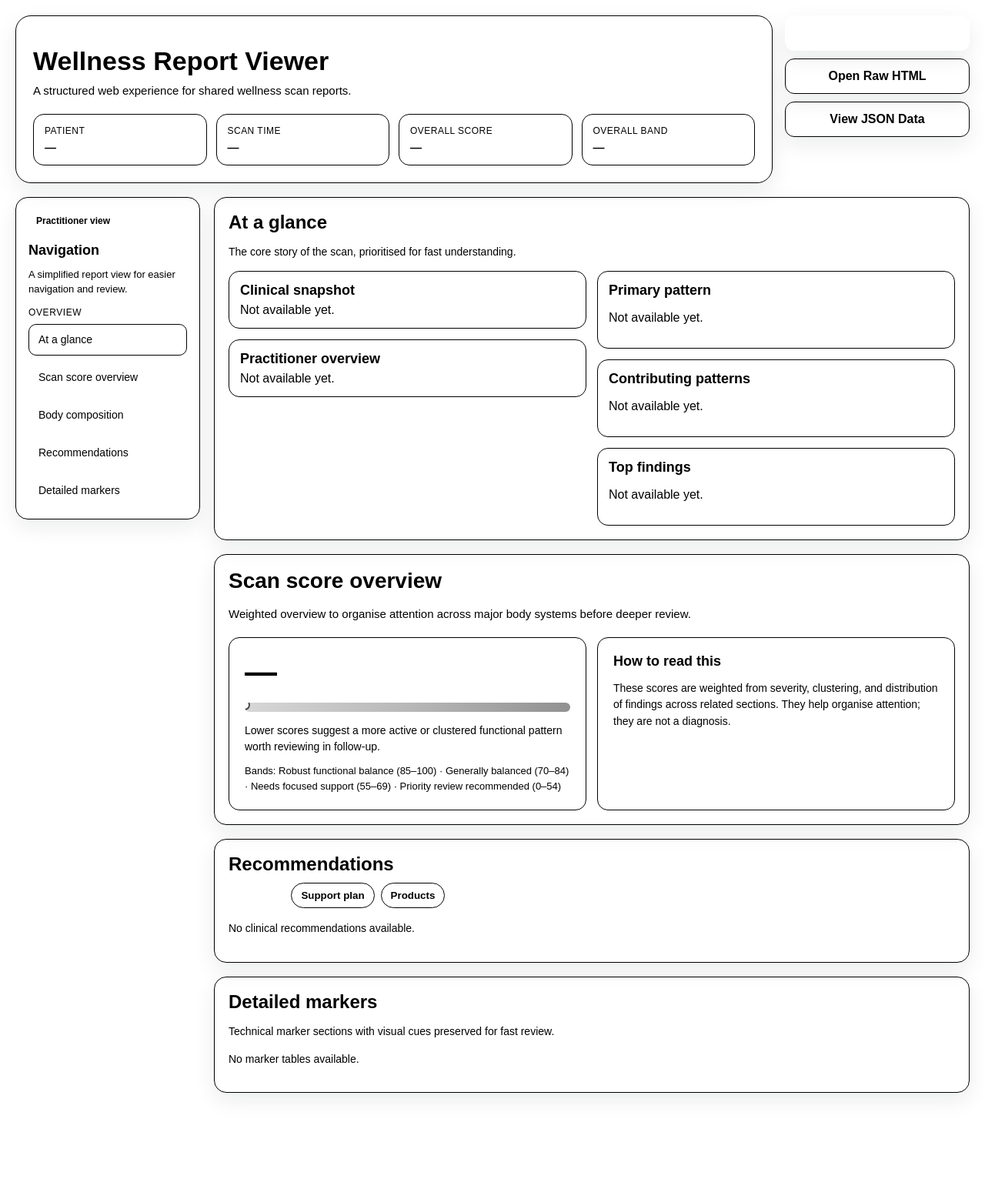
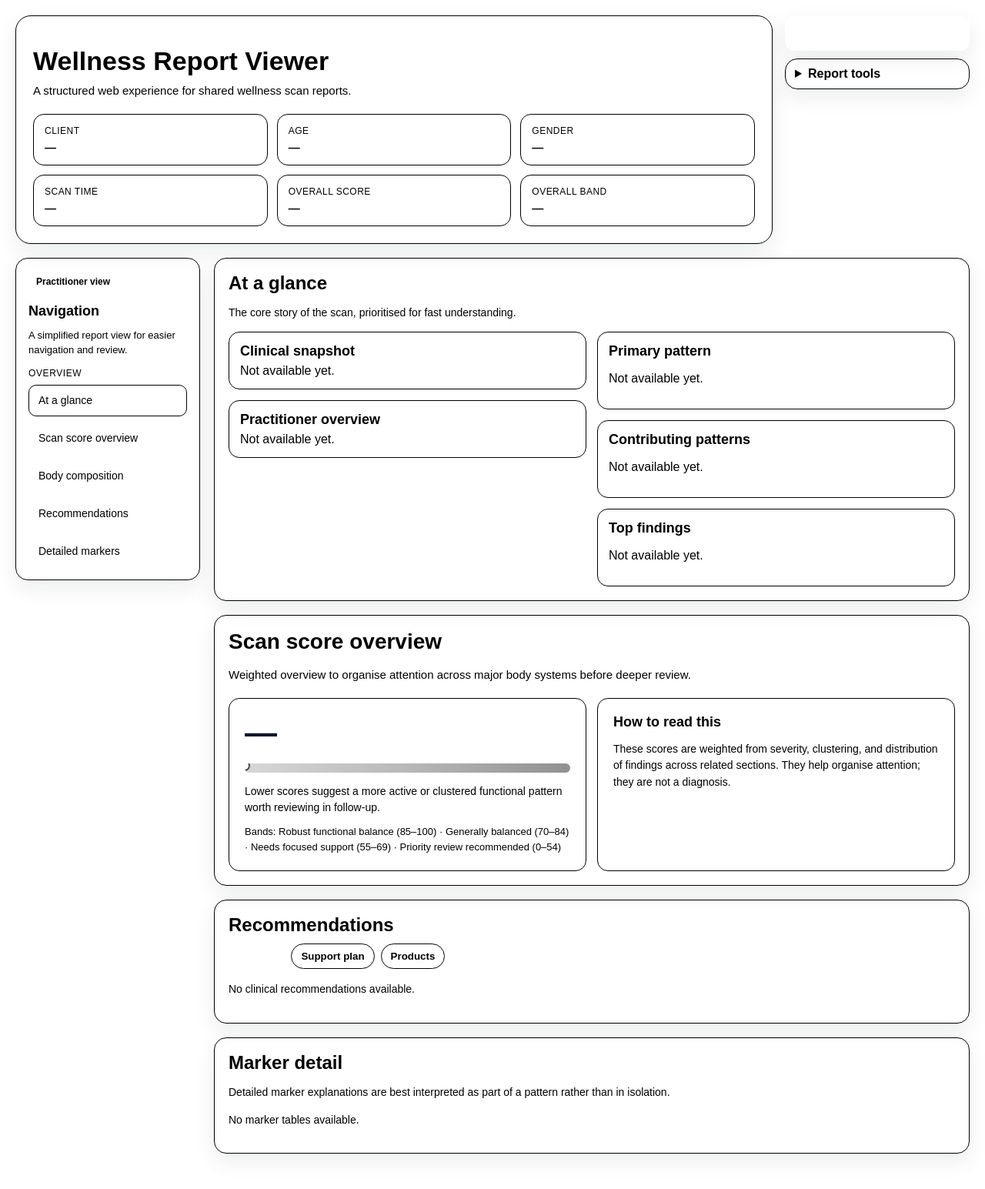
Before and after one commit to ezechiana/qrma-report-engine, a FastAPI app: template app/templates/report_viewer.html in a window 1280 px wide. Shown: the whole page at 77% size. Before the commit the page ends 1425 px from the top, so only its background shows below. Run offline with FastAPI, Linux system fonts and the light colour scheme; the template is opened without the code that fills it, so the values that code supplies are empty; parts of the project's set-up code (start-up, migrations or seed data) failed here and were passed over.

Commit message:
Working before making changes after ChatGPT crash
Made-with: Cursor

```diff
--- a/app/templates/report_viewer.html
+++ b/app/templates/report_viewer.html
@@ -117,7 +117,7 @@
 
         .hero-grid {
             display: grid;
-            grid-template-columns: repeat(4, minmax(0, 1fr));
+            grid-template-columns: repeat(3, minmax(0, 1fr));
             gap: 12px;
             margin-top: 18px;
         }
@@ -377,6 +377,24 @@
             transform: translateX(-50%);
         }
 
+        .score-card:hover {
+            border-color: color-mix(in srgb, var(--brand) 25%, var(--line));
+            box-shadow: 0 12px 28px rgba(19, 31, 24, 0.12);
+        }
+
+        .score-card-number {
+            font-size: 34px;
+            font-weight: 700;
+            color: #374151; /* charcoal instead of black */
+        }
+
+
+        .score-number {
+            color: #0f172a; /* strong black */
+        }
+
+
+
         .pill {
             display: inline-block;
             padding: 6px 10px;
@@ -565,6 +583,12 @@
             font-size: 12px;
         }
 
+        .rec-card:hover {
+            border-color: color-mix(in srgb, var(--brand) 25%, var(--line));
+            box-shadow: 0 10px 24px rgba(0,0,0,0.08);
+        }
+
+
         .range-bar-wrap {
             margin-top: 10px;
         }
@@ -744,6 +768,19 @@
     {% set patient = ov.patient or {} %}
     {% set body = detail.body_composition_block or {} %}
 
+
+
+    {% macro section_slug(value) -%}
+        {{- (value or '')
+            | lower
+            | replace('&', 'and')
+            | replace('/', '-')
+            | replace(' ', '-')
+            | replace('--', '-')
+            | replace('--', '-')
+        -}}
+    {%- endmacro %}
+
     <div class="shell">
         <div class="topbar">
             <div class="hero">
@@ -762,8 +799,16 @@
 
                 <div class="hero-grid">
                     <div class="stat">
-                        <div class="stat-label">Patient</div>
+                        <div class="stat-label">Client</div>
                         <div class="stat-value">{{ patient.full_name or "—" }}</div>
+                    </div>
+                     <div class="stat">
+                        <div class="stat-label">Age</div>
+                        <div class="stat-value">{{ patient.age or "—" }}</div>
+                    </div>
+                    <div class="stat">
+                        <div class="stat-label">Gender</div>
+                        <div class="stat-value">{{ patient.sex or "—" }}</div>
                     </div>
                     <div class="stat">
                         <div class="stat-label">Scan time</div>
@@ -782,9 +827,16 @@
 
             <div class="actions">
                 <a class="btn primary" href="{{ report.pdf_url }}" target="_blank" rel="noopener noreferrer">Download PDF</a>
-                <a class="btn" href="{{ report.html_url }}" target="_blank" rel="noopener noreferrer">Open Raw HTML</a>
-                <a class="btn" href="{{ report.data_url }}" target="_blank" rel="noopener noreferrer">View JSON Data</a>
+
+                <details class="card" style="padding:10px 12px;">
+                    <summary style="cursor:pointer; font-weight:700;">Report tools</summary>
+                    <div style="display:flex; flex-direction:column; gap:10px; margin-top:10px;">
+                        <a class="btn" href="{{ report.html_url }}" target="_blank" rel="noopener noreferrer">Open Raw HTML</a>
+                        <a class="btn" href="{{ report.data_url }}" target="_blank" rel="noopener noreferrer">View JSON Data</a>
+                    </div>
+                </details>
             </div>
+
         </div>
 
         <div class="workspace">
@@ -821,7 +873,7 @@
                         <div class="summary-stack">
                             <div class="summary-card">
                                 <h3>Clinical snapshot</h3>
-                                <div>{{ ov.overall_summary.clinical_snapshot or ov.overall_summary.summary or "Not available yet." }}</div>
+                                <div>{{ ov.overall_summary.clinical_snapshot or ov.overall_summary.summary or ov.overall_summary or "Not available yet." }}</div>
                             </div>
 
                             <div class="summary-card">
@@ -927,7 +979,8 @@
                     <div class="grid-3" style="margin-top:18px;">
                         {% for card in systems.system_score_cards %}
                             {% set score = card.score or 0 %}
-                            <div class="score-card">
+                            {% set first_target = card.section_titles[0] if card.section_titles else card.title %}
+                        <div class="score-card" data-marker-target="marker-section-{{ section_slug(first_target) }}" style="cursor:pointer;">
                                 <div class="score-card-header">
                                     <h3 class="score-card-title">{{ card.title }}</h3>
                                     <div class="score-card-band">
@@ -977,7 +1030,7 @@
                         {% if recs.clinical_recommendations %}
                             <div class="grid-2">
                                 {% for rec in recs.clinical_recommendations %}
-                                    <div class="rec-card">
+                                    <div class="rec-card" data-marker-target="marker-section-{{ section_slug(rec.related_section) }}"style="cursor:pointer;">
                                         <h4>{{ rec.title }}</h4>
                                         <div>{{ rec.summary }}</div>
                                         {% if rec.rationale %}
@@ -1050,11 +1103,11 @@
 
                 {% if body %}
                 <section id="body-composition" class="panel card">
-                    <div class="marker-group" style="margin-top:0;">
+                    <div class="marker-group" id="body-composition-panel" style="margin-top:0;">
                         <div class="marker-group-header" onclick="toggleMarkerGroup('body-comp-group')">
                             <h3>Body composition &amp; metabolic profile</h3>
                             <div class="marker-group-meta">
-                                {{ body.status_label or "Within range" }}
+                                {{ body.status_label or "Various ranges" }}
                             </div>
                         </div>
 
@@ -1116,13 +1169,13 @@
                 {% endif %}
 
                 <section id="markers" class="panel card">
-                    <h2>Detailed markers</h2>
-                    <p class="subtle">Technical marker sections with visual cues preserved for fast review.</p>
+                    <h2>Marker detail</h2>
+                    <p class="subtle">Detailed marker explanations are best interpreted as part of a pattern rather than in isolation.</p>
 
                     {% if detail.full_marker_tables %}
                         {% for section in detail.full_marker_tables %}
                             {% set section_idx = loop.index0 %}
-                            <div class="marker-group">
+                            <div class="marker-group" id="marker-section-{{ section_slug(section.title) }}">
                                 <div class="marker-group-header" onclick="toggleMarkerGroup('group-{{ section_idx }}')">
                                     <h3>{{ section.title }}</h3>
                                     <div class="marker-group-meta">
@@ -1178,7 +1231,7 @@
 
                                             <div class="marker-detail" id="marker-{{ section_idx }}-{{ row_idx }}">
                                                 <div class="edu-block">
-                                                    <div class="edu-title">What this marker means</div>
+                                                    <div class="edu-title">What this means</div>
                                                     <div class="edu-body">{{ row.what_it_means or row.meaning or "Not available yet." }}</div>
                                                 </div>
 
@@ -1270,53 +1323,58 @@
         </div>
     </div>
 
-    <script>
+        <script>
         (function () {
-            const navLinks = document.querySelectorAll(".nav-list a");
+            const navLinks = document.querySelectorAll('.nav-list a');
             navLinks.forEach((link) => {
-                link.addEventListener("click", () => {
-                    navLinks.forEach((l) => l.classList.remove("active"));
-                    link.classList.add("active");
+                link.addEventListener('click', () => {
+                    navLinks.forEach((l) => l.classList.remove('active'));
+                    link.classList.add('active');
                 });
             });
 
-            const allTabButtons = document.querySelectorAll(".tab-btn");
-            const allTabPanels = document.querySelectorAll(".tab-panel");
+            const tabButtons = document.querySelectorAll('.tab-btn');
+            const tabPanels = document.querySelectorAll('.tab-panel');
+            tabButtons.forEach((btn) => {
+                btn.addEventListener('click', () => {
+                    const panelId = btn.dataset.tab;
+                    const relatedGroup = btn.closest('section, .card, .marker-group-body') || document;
+                    const localButtons = relatedGroup.querySelectorAll('.tab-btn');
+                    const localPanels = relatedGroup.querySelectorAll('.tab-panel');
+                    localButtons.forEach((b) => b.classList.remove('active'));
+                    localPanels.forEach((p) => p.classList.remove('active'));
+                    btn.classList.add('active');
+                    const panel = document.getElementById(panelId);
+                    if (panel) panel.classList.add('active');
+                });
+            });
 
-            allTabButtons.forEach((btn) => {
-                btn.addEventListener("click", () => {
-                    const tabName = btn.dataset.tab;
-                    if (!tabName) return;
+            const jumpCards = document.querySelectorAll('[data-marker-target]');
+            jumpCards.forEach((card) => {
+                card.addEventListener('click', () => {
+                    const targetId = card.getAttribute('data-marker-target');
+                    if (!targetId) return;
+                    const target = document.getElementById(targetId);
+                    if (!target) return;
 
-                    const isBodyTab = tabName.startsWith("body-tab-");
-
-                    if (isBodyTab) {
-                        document.querySelectorAll('.tab-btn[data-tab^="body-tab-"]').forEach((b) => b.classList.remove("active"));
-                        document.querySelectorAll('.tab-panel[id^="body-tab-"]').forEach((p) => p.classList.remove("active"));
-                    } else {
-                        document.querySelectorAll('.tab-btn[data-tab="clinical-tab"], .tab-btn[data-tab="plan-tab"], .tab-btn[data-tab="products-tab"]').forEach((b) => b.classList.remove("active"));
-                        document.querySelectorAll('#clinical-tab, #plan-tab, #products-tab').forEach((p) => p.classList.remove("active"));
+                    const body = target.querySelector('.marker-group-body');
+                    if (body && !body.classList.contains('open')) {
+                        body.classList.add('open');
                     }
 
-                    btn.classList.add("active");
-                    const panel = document.getElementById(tabName);
-                    if (panel) panel.classList.add("active");
+                    target.scrollIntoView({ behavior: 'smooth', block: 'start' });
                 });
             });
         })();
 
         function toggleMarkerGroup(id) {
             const el = document.getElementById(id);
-            if (el) {
-                el.classList.toggle("open");
-            }
+            if (el) el.classList.toggle('open');
         }
 
         function toggleMarkerDetail(id) {
             const el = document.getElementById(id);
-            if (el) {
-                el.classList.toggle("open");
-            }
+            if (el) el.classList.toggle('open');
         }
     </script>
 </body>
```
Also changed, not shown: app/services/rules_engine.py (+68 -14 lines), app/services/scoring_engine.py (+26 -12 lines).
